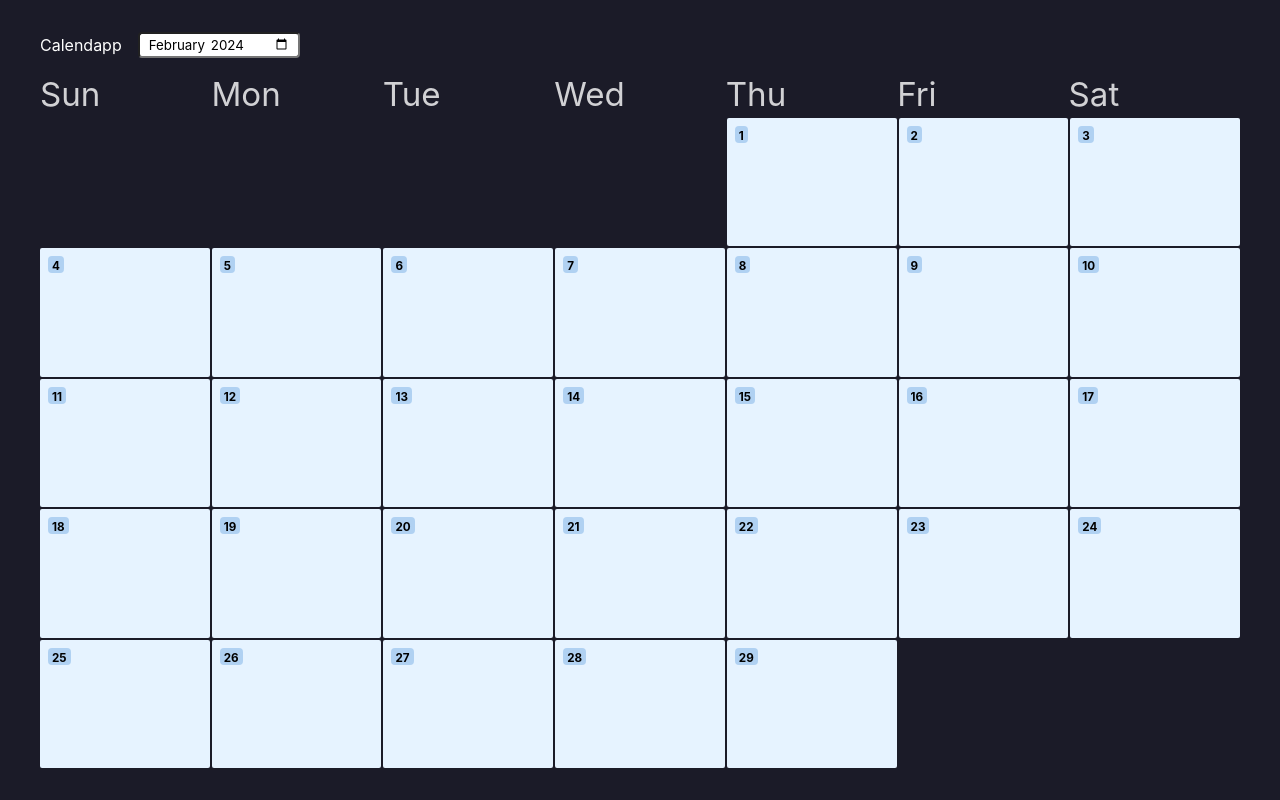
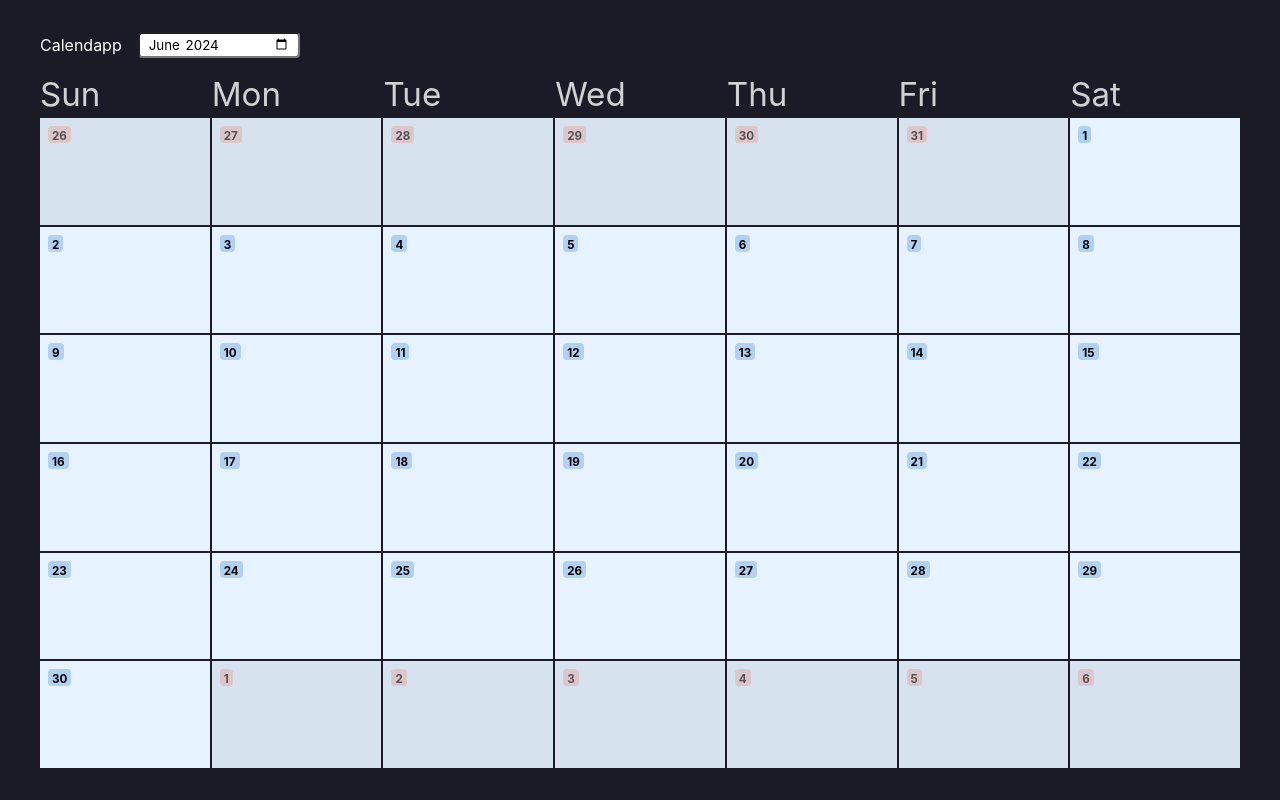
Before and after one commit to daramosn/calendar-vue, a Vue app: page / in a window 1280 px wide. Built offline with nearby package versions, Linux system fonts and the light colour scheme.

Commit message:
feat: add previous and next month days to calendar grid

```diff
--- a/src/App.vue
+++ b/src/App.vue
@@ -5,7 +5,7 @@
       <input type="month" v-model="dateInput" />
     </header>
     <main>
-      <MyMonth :year="date.year" :month="date.month" :days="date.days" :first-day="firstDay" />
+      <MyMonth :daysList="daysList" :currentMonth="currentMonth" />
     </main>
   </div>
 </template>
@@ -14,18 +14,41 @@
 import { computed, ref } from 'vue'
 import MyMonth from './components/MyMonth.vue'
 
-const dateInput = ref<string>('2024-02')
+const dateInput = ref<string>('2024-06')
 
-const date = computed(() => {
-  return {
-    year: +dateInput.value.split('-')[0],
-    month: +dateInput.value.split('-')[1],
-    days: new Date(+dateInput.value.split('-')[0], +dateInput.value.split('-')[1], 0).getDate()
+const currentMonth = computed(() => +dateInput.value.split('-')[1])
+
+const daysList = computed(() => {
+  let list = []
+  const year = +dateInput.value.split('-')[0]
+  const month = +dateInput.value.split('-')[1]
+  const days = new Date(year, month, 0).getDate()
+  const firstDay = new Date(year, month - 1, 1).getDay()
+
+  for (let i = 1; i <= firstDay; i++) {
+    list.push({
+      year: year,
+      month: month - 1,
+      date: new Date(year, month - 1, 0).getDate() - firstDay + i
+    })
   }
-})
+  for (let i = 1; i <= days; i++) {
+    list.push({
+      year: year,
+      month: month,
+      date: i
+    })
+  }
 
-const firstDay = computed(() => {
-  return new Date(date.value.year, date.value.month - 1, 1).getDay()
+  const maxDaysInMonth = Math.ceil(list.length / 7) * 7
+  for (let i = 1; list.length < maxDaysInMonth; i++) {
+    list.push({
+      year: year,
+      month: month + 1,
+      date: i
+    })
+  }
+  return list
 })
 </script>
 
--- a/src/components/DayItem.vue
+++ b/src/components/DayItem.vue
@@ -4,6 +4,7 @@
     @click="dateClickedHandler"
     @dragover.prevent
     @drop.prevent="dropReminderHandler"
+    :data-fade="notCurrentMonth"
   >
     <span class="date">
       <small>{{ date }}</small>
@@ -14,9 +15,9 @@
 </template>
 
 <script lang="ts" setup>
+import type { Reminder } from '@/interfaces/reminder.interface'
 import { useRemindersStore } from '@/stores/reminders.store'
 import RemindersList from './RemindersList.vue'
-import type { Reminder } from '@/interfaces/reminder.interface'
 
 const remindersStore = useRemindersStore()
 
@@ -24,9 +25,10 @@ interface Props {
   date: number
   month: number
   year: number
+  notCurrentMonth: boolean
 }
 
-const { date, month, year } = defineProps<Props>()
+const { date, month, year, notCurrentMonth } = defineProps<Props>()
 const emit = defineEmits(['dateClicked'])
 
 const dateClickedHandler = () => {
@@ -51,11 +53,14 @@ const dropReminderHandler = (event: DragEvent) => {
 .day {
   height: 100%;
   background-color: #e6f3ff;
-  border-radius: 2px;
   padding: 8px;
   color: black;
   display: flex;
   flex-direction: column;
+
+  &[data-fade='true'] {
+    filter: brightness(0.93);
+  }
   .date {
     font-size: 14px;
     font-weight: 700;
@@ -64,6 +69,10 @@ const dropReminderHandler = (event: DragEvent) => {
     padding: 0 4px;
     border-radius: 4px;
     margin-bottom: 8px;
+    [data-fade='true'] & {
+      background: #edc1c19a;
+      color: rgba(0, 0, 0, 0.596);
+    }
   }
 
   > *:nth-child(2) {
--- a/src/components/MyMonth.vue
+++ b/src/components/MyMonth.vue
@@ -5,14 +5,13 @@
     </div>
 
     <div class="days">
-      <div v-for="index in firstDay" :key="'empty-' + index"></div>
-
       <DayItem
-        v-for="date in days"
+        v-for="{ date, month, year } in daysList"
         :key="`${year}-${month}-${date}`"
         :month="month"
         :year="year"
         :date="date"
+        :not-current-month="month !== currentMonth"
         @date-clicked="dateClickedHandler"
       />
     </div>
@@ -35,13 +34,15 @@ import CustomForm from './CustomForm.vue'
 import DayItem from './DayItem.vue'
 
 interface Props {
-  year: number
-  month: number
-  days: number
-  firstDay: number
+  daysList: {
+    year: number
+    month: number
+    date: number
+  }[]
+  currentMonth: number
 }
 
-const { month, year, days, firstDay } = defineProps<Props>()
+const { daysList, currentMonth } = defineProps<Props>()
 const openForm = ref<boolean>(false)
 const draftReminder = reactive<Reminder>({
   date: '',
@@ -76,6 +77,7 @@ const dayName = ['Sun', 'Mon', 'Tue', 'Wed', 'Thu', 'Fri', 'Sat']
     grid-template-columns: repeat(7, 1fr);
     font-size: clamp(0.875rem, 0.3512rem + 2.1488vw, 2.5rem);
     opacity: 0.8;
+    gap: 2px;
   }
   .days {
     display: grid;
```
